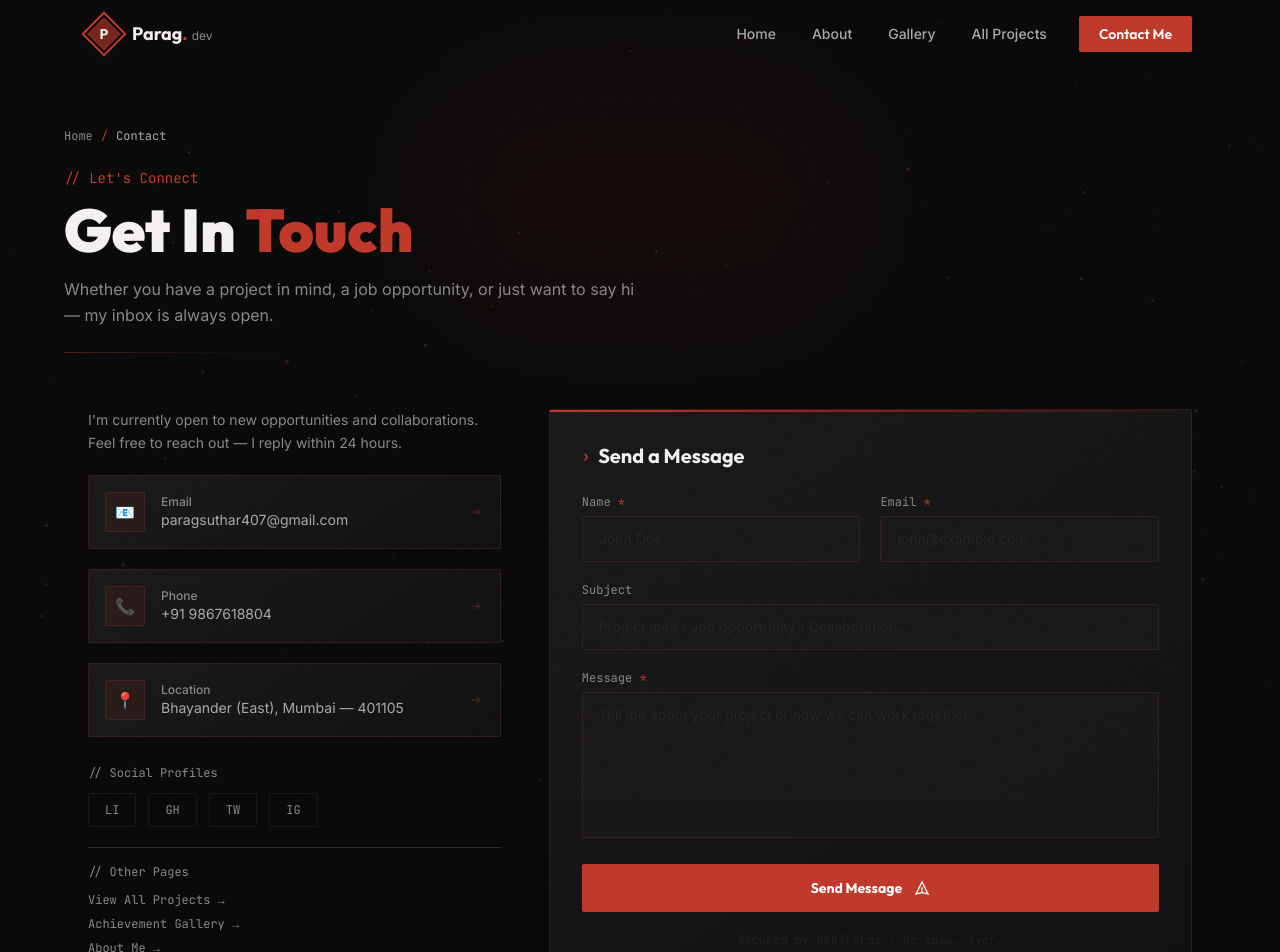
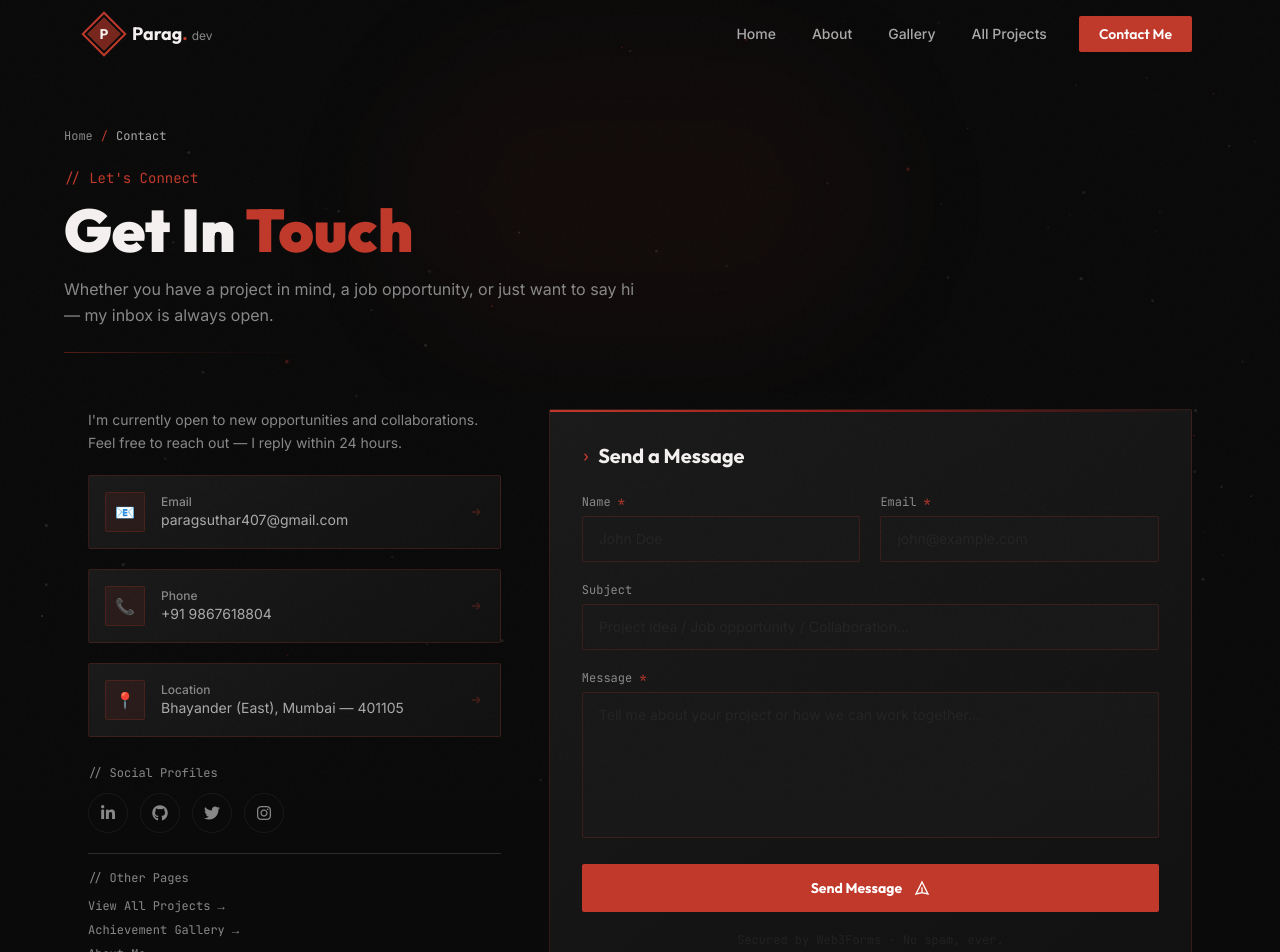
Before and after one commit to Parag407/parag_suthar, a React (Vite) app: page /contact in a window 1280 px wide. Shown: the top 952 px of the page. Built offline with nearby package versions, Linux system fonts and the light colour scheme.

Commit message:
style: replace textual social links with font-awesome icons

```diff
--- a/index.html
+++ b/index.html
@@ -11,6 +11,7 @@
     <meta property="og:description" content="Full Stack Developer specializing in React, Node.js, Python & AI integrations." />
     <meta property="og:type" content="website" />
     <title>Parag Suthar — Full Stack Developer | Portfolio</title>
+    <link rel="stylesheet" href="https://cdnjs.cloudflare.com/ajax/libs/font-awesome/6.5.1/css/all.min.css" integrity="sha512-DTOQO9RWCH3ppGqcWaEA1BIZOC6xxalwEsw9c2QQeAIftl+Vegovlnee1c9QX4TctnWMn13TZye+giMm8e2LwA==" crossorigin="anonymous" referrerpolicy="no-referrer" />
   </head>
   <body>
     <div id="root"></div>
--- a/src/components/ContactSection.jsx
+++ b/src/components/ContactSection.jsx
@@ -118,17 +118,18 @@ const ContactSection = () => {
               <p className="text-knight-gray-muted text-xs font-mono mb-3">// Social Profiles</p>
               <div className="flex gap-3">
                 {[
-                  { label: 'LinkedIn', icon: 'LI', href: 'https://www.linkedin.com/in/parag-suthar-05b50b280?utm_source=share&utm_campaign=share_via&utm_content=profile&utm_medium=android_app' },
-                  { label: 'GitHub',   icon: 'GH', href: 'https://github.com/Parag407' },
-                  { label: 'Twitter',  icon: 'TW', href: 'https://x.com/paragsuthar407?t=E4wwf9vWGn0fnEue3KPZPA&s=09' },
-                  { label: 'Instagram',icon: 'IG', href: 'https://www.instagram.com/parag_ig?igsh=MWdzNml1dHdrYm04bg==' },
+                  { label: 'LinkedIn', icon: <i className="fab fa-linkedin-in text-base"></i>, href: 'https://www.linkedin.com/in/parag-suthar-05b50b280?utm_source=share&utm_campaign=share_via&utm_content=profile&utm_medium=android_app' },
+                  { label: 'GitHub',   icon: <i className="fab fa-github text-base"></i>, href: 'https://github.com/Parag407' },
+                  { label: 'Twitter',  icon: <i className="fab fa-twitter text-base"></i>, href: 'https://x.com/paragsuthar407?t=E4wwf9vWGn0fnEue3KPZPA&s=09' },
+                  { label: 'Instagram',icon: <i className="fab fa-instagram text-base"></i>, href: 'https://www.instagram.com/parag_ig?igsh=MWdzNml1dHdrYm04bg==' },
                 ].map(s => (
                   <a
                     key={s.label}
                     href={s.href}
                     target="_blank"
                     rel="noreferrer"
-                    className="px-3 py-2 border border-knight-gray/30 text-knight-gray-muted text-xs font-mono rounded-sm hover:border-knight-red/50 hover:text-knight-red transition-all duration-200"
+                    title={s.label}
+                    className="w-10 h-10 flex items-center justify-center border border-knight-gray/30 text-knight-gray-muted rounded-full hover:border-knight-red/50 hover:text-white hover:bg-knight-red/20 transition-all duration-200"
                   >
                     {s.icon}
                   </a>
--- a/src/pages/ContactPage.jsx
+++ b/src/pages/ContactPage.jsx
@@ -102,10 +102,10 @@ const ContactPage = () => {
                 <p className="text-knight-gray-muted text-xs font-mono mb-3">// Social Profiles</p>
                 <div className="flex gap-3">
                   {[
-                    { label: 'LinkedIn', short: 'LI', href: 'https://www.linkedin.com/in/parag-suthar-05b50b280?utm_source=share&utm_campaign=share_via&utm_content=profile&utm_medium=android_app' },
-                    { label: 'GitHub',   short: 'GH', href: 'https://github.com/Parag407' },
-                    { label: 'Twitter',  short: 'TW', href: 'https://x.com/paragsuthar407?t=E4wwf9vWGn0fnEue3KPZPA&s=09' },
-                    { label: 'Instagram',short: 'IG', href: 'https://www.instagram.com/parag_ig?igsh=MWdzNml1dHdrYm04bg==' },
+                    { label: 'LinkedIn', icon: <i className="fab fa-linkedin-in text-base"></i>, href: 'https://www.linkedin.com/in/parag-suthar-05b50b280?utm_source=share&utm_campaign=share_via&utm_content=profile&utm_medium=android_app' },
+                    { label: 'GitHub',   icon: <i className="fab fa-github text-base"></i>, href: 'https://github.com/Parag407' },
+                    { label: 'Twitter',  icon: <i className="fab fa-twitter text-base"></i>, href: 'https://x.com/paragsuthar407?t=E4wwf9vWGn0fnEue3KPZPA&s=09' },
+                    { label: 'Instagram',icon: <i className="fab fa-instagram text-base"></i>, href: 'https://www.instagram.com/parag_ig?igsh=MWdzNml1dHdrYm04bg==' },
                   ].map(s => (
                     <a
                       key={s.label}
@@ -113,9 +113,9 @@ const ContactPage = () => {
                       target="_blank"
                       rel="noreferrer"
                       title={s.label}
-                      className="px-4 py-2 border border-knight-gray/30 text-knight-gray-muted text-xs font-mono rounded-sm hover:border-knight-red/50 hover:text-knight-red transition-all duration-200"
+                      className="w-10 h-10 flex items-center justify-center border border-knight-gray/30 text-knight-gray-muted rounded-full hover:border-knight-red/50 hover:text-white hover:bg-knight-red/20 transition-all duration-200"
                     >
-                      {s.short}
+                      {s.icon}
                     </a>
                   ))}
                 </div>
```
